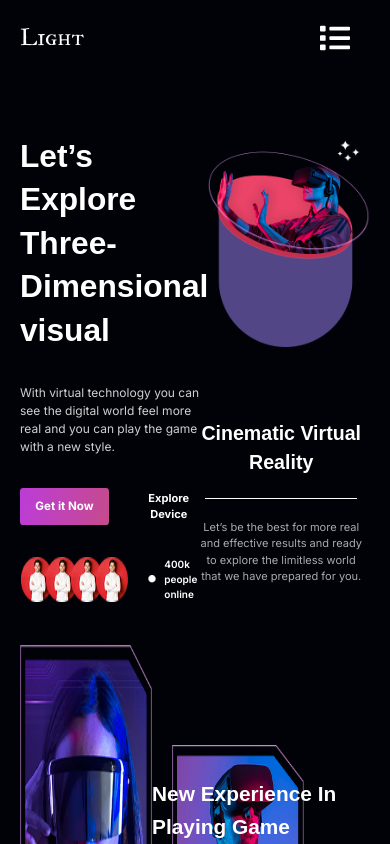
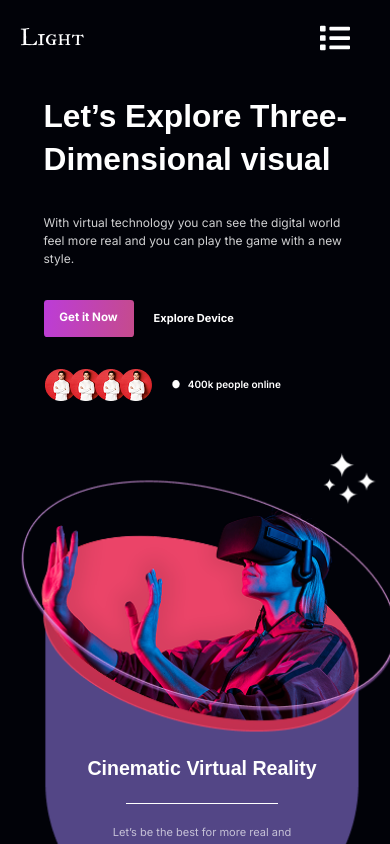
Before and after one commit to MohamadWebdev/modern-ui-ux-2, a Next.js app: page / in a window 390 px wide. Shown: the top 844 px of the page. Built offline with nearby package versions, Linux system fonts and the light colour scheme; a web font is replaced by a local one.

Commit message:
hero update3

```diff
--- a/components/Hero.tsx
+++ b/components/Hero.tsx
@@ -2,7 +2,7 @@ import Button from "./Button";
 
 const Hero = () => {
   return (
-    <section className="mt-20 flex w-full justify-between h-auto">
+    <section className="md:mt-20 mt-10 flex w-full md:flex-row flex-col max-md:items-center justify-between h-auto flex-wrap max-md:gap-10">
       <div className="text-white">
         <h1 className="font-Orbitron text-[31.69px] font-black leading-[43.4px] text-left max-w-[333px]">
           Let’s Explore Three-Dimensional visual
```
